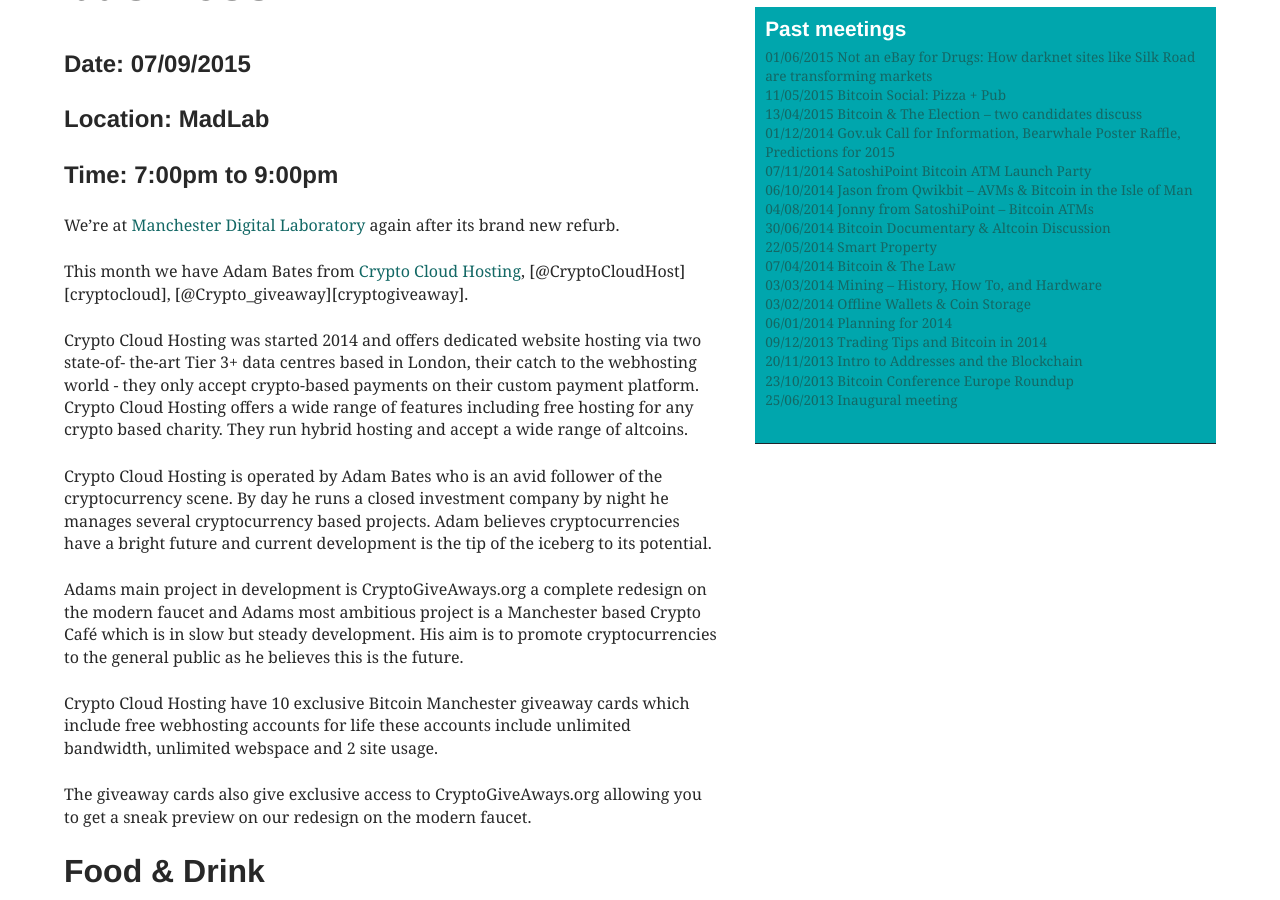
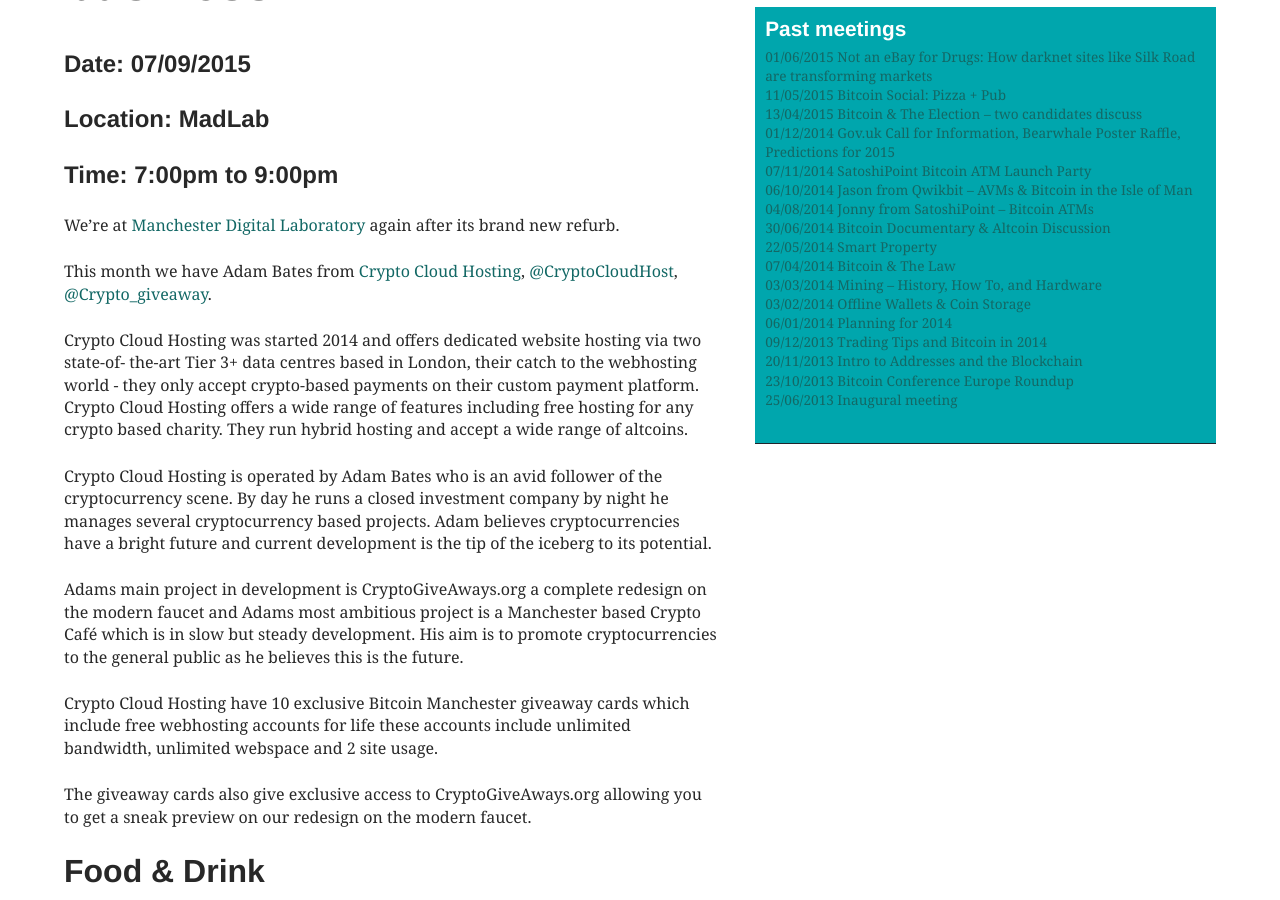
Before and after one commit to bitcoinmanchester/bitcoinmanchester_site_v1, a Jekyll site: the page built from _posts/2015-09-07-bitcoinmanchester-18.markdown, in a window 1280 px wide and 900 px high, scrolled down 404 px. Built offline with Jekyll 4.4.1, drawn with Linux system fonts in a browser that asks for light colours; nearby versions of some CDN libraries; comment, search, counter and statistics services are not loaded; part of the change alters nothing that is shown.

Commit message:
fixing issues with 18

```diff
--- a/_posts/2015-09-07-bitcoinmanchester-18.markdown
+++ b/_posts/2015-09-07-bitcoinmanchester-18.markdown
@@ -26,6 +26,6 @@ As always we'll have sponsored food during the break. Your monthly pizza fix wil
 
 [madlab-event]: http://madlab.org.uk/events/bitcoin-manchester-september-2015/
 [cryptohosting]: https://cryptocloudhosting.org/
-[@CryptoCloudHost]: https://twitter.com/CryptoCloudHost
-[@Crypto_giveaway]: https://twitter.com/Crypto_giveaway
+[cryptocloud]: https://twitter.com/CryptoCloudHost
+[cryptogiveaway]: https://twitter.com/Crypto_giveaway
 [takeaway]: http://www.takeaway.com/
```
Also changed, not shown: 1 other file.
